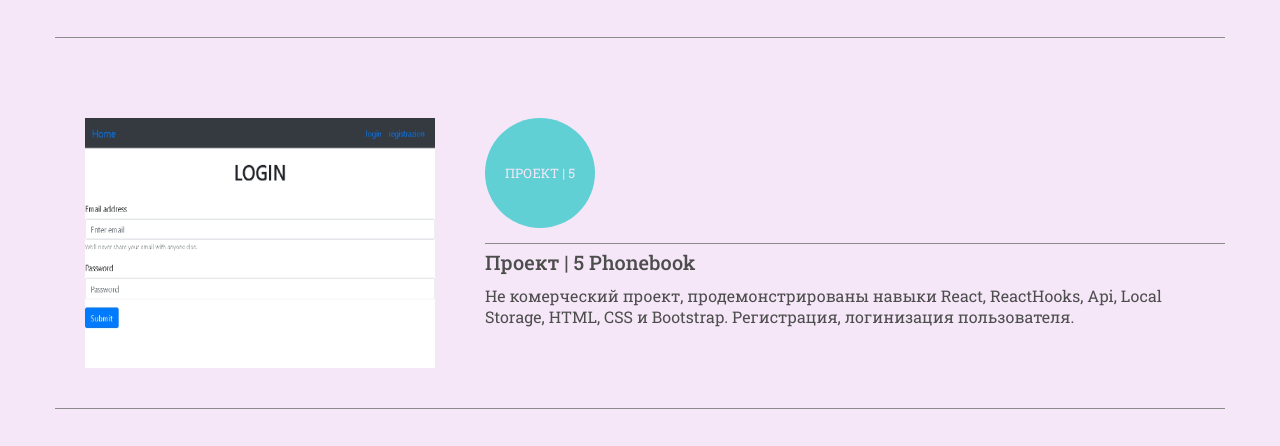
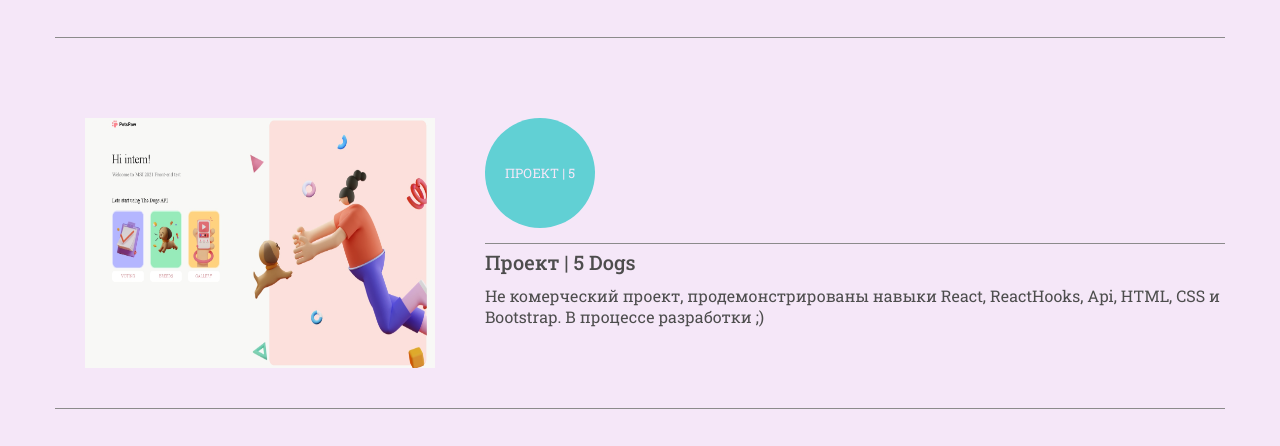
Before and after one commit to Yuliia-Gorgodze/my_resume, a plain HTML site: page project.html in a window 1280 px wide. Shown: the part 1608-2054 px from the top of the page. Drawn offline with Linux system fonts and the light colour scheme.

Commit message:
add propjects

```diff
--- a/project.html
+++ b/project.html
@@ -108,11 +108,11 @@ SEO оптимизация, адаптивная верстка. Flexbox.  Са
       </div>
   </section>
   <section  data-project="one" class="project_container">
-    <a  href="https://mj-hooks.netlify.app/">
+    <a  href="https://pokemonmj.netlify.app/">
       <img class="project_photo" src="./img/pokemon.jpg"  alt="projectFive">
     </a>
     <div  class="project_inf_container">
-    <a href="https://mj-hooks.netlify.app/">
+    <a href="https://pokemonmj.netlify.app/">
       <h2  class="project_title text_r project_title-js">Проект | 4</h2>
     </a>
     <h3 class="project_caption ">Проект | 4 Pokemon</h3>
@@ -120,15 +120,30 @@ SEO оптимизация, адаптивная верстка. Flexbox.  Са
    </span>
     </div>
 </section>
+<section  data-project="one" class="project_container">
+  <a  href="https://mj-dog.netlify.app/">
+    <img class="project_photo" src="./img/dogs.jpg"  alt="projectFour">
+  </a>
+  <div  class="project_inf_container">
+  <a href="https://mj-dog.netlify.app/">
+    <h2  class="project_title text_r project_title-js">Проект | 5</h2>
+  </a>
+  <h3 class="project_caption ">Проект | 5 Dogs</h3>
+  <span>Не комерческий проект, продемонстрированы навыки React, ReactHooks, Api,  HTML, CSS и Bootstrap.
+    В процессе разработки ;)
+
+ </span>
+  </div>
+</section>
   <section  data-project="one" class="project_container">
     <a  href="https://mj-hooks.netlify.app/">
       <img class="project_photo" src="./img/Phonebook.jpg"  alt="projectFour">
     </a>
     <div  class="project_inf_container">
     <a href="https://mj-hooks.netlify.app/">
-      <h2  class="project_title text_r project_title-js">Проект | 5</h2>
+      <h2  class="project_title text_r project_title-js">Проект | 6</h2>
     </a>
-    <h3 class="project_caption ">Проект | 5 Phonebook</h3>
+    <h3 class="project_caption ">Проект | 6 Phonebook</h3>
     <span>Не комерческий проект, продемонстрированы навыки React, ReactHooks, Api, Local Storage, HTML, CSS и Bootstrap.
       Регистрация, логинизация пользователя.
 
```
Also changed, not shown: img/dogs.jpg (added).
